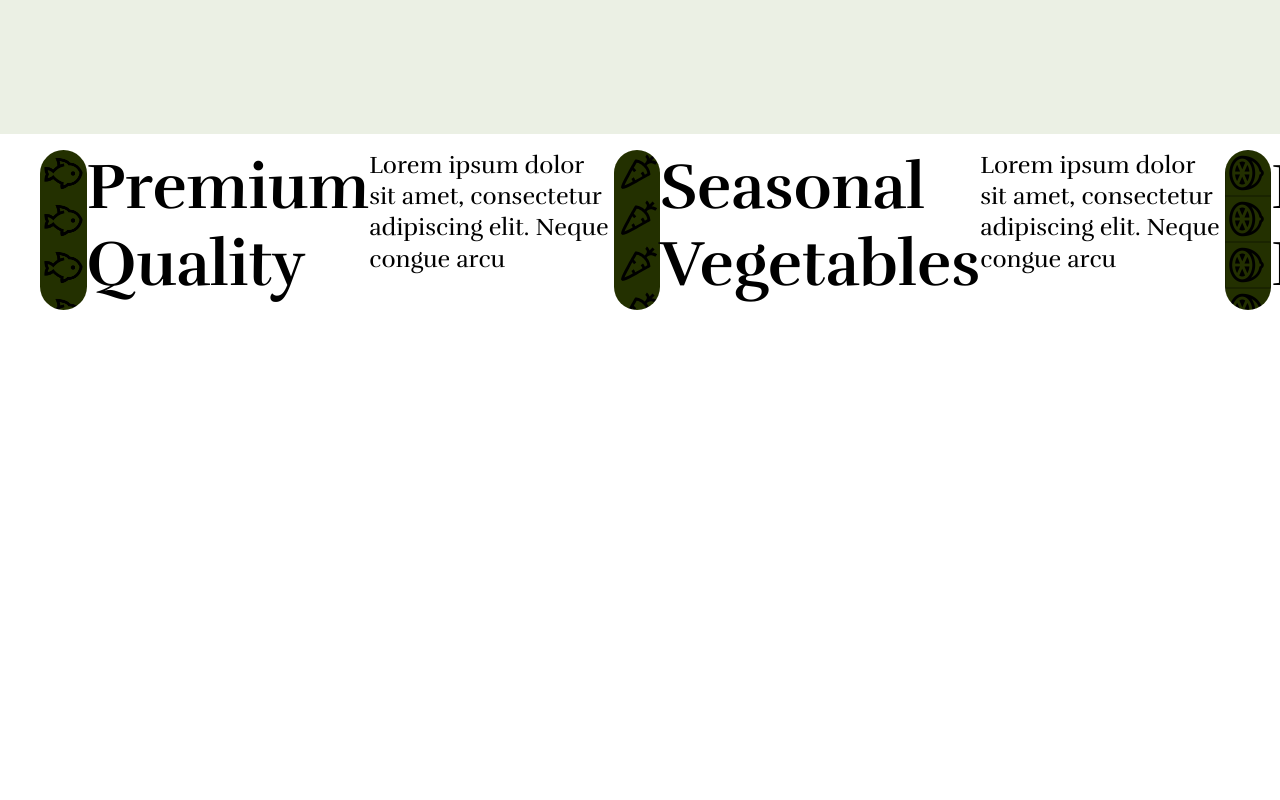
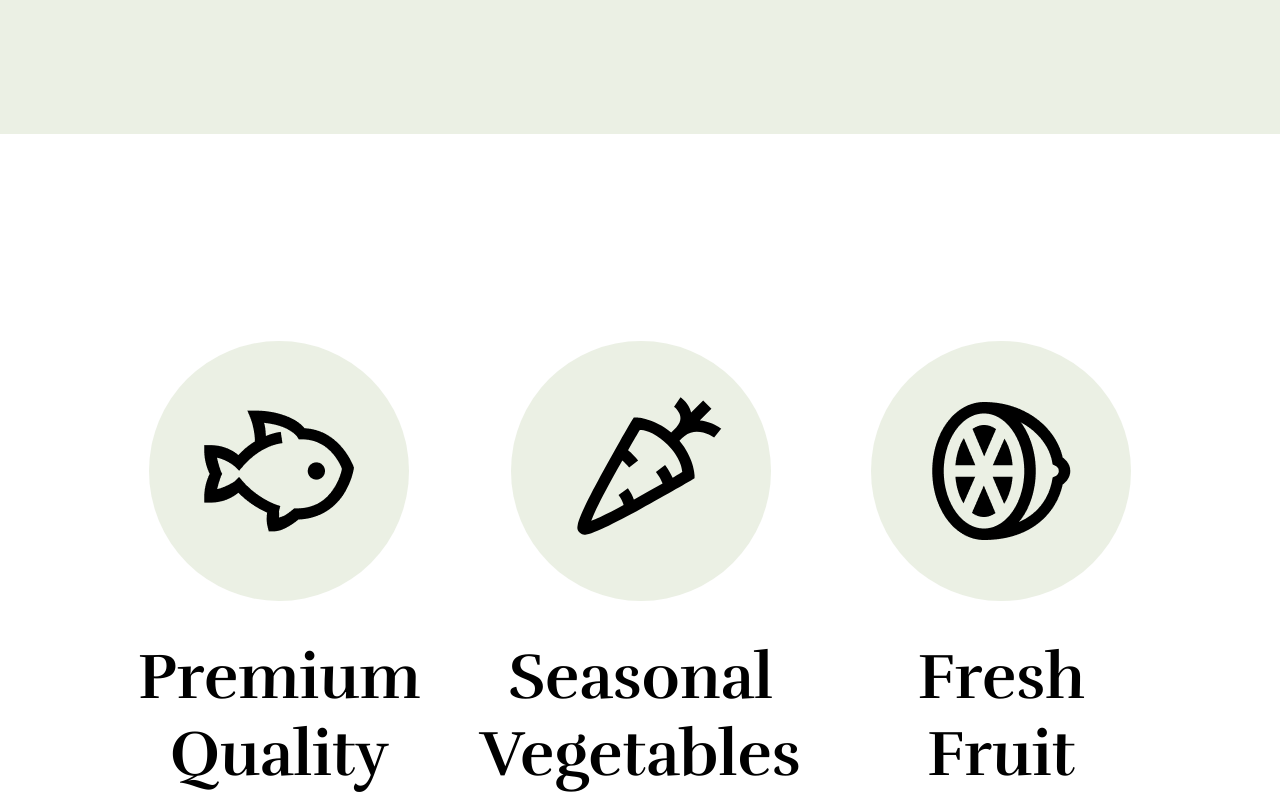
Before and after one commit to Ismailerbest/Restaurant-website, a plain HTML site: page index.html in a window 1280 px wide. Shown: the part 4640-5440 px from the top of the page. Before the commit the page ends 4966 px from the top, so only its background shows below. Drawn offline with Linux system fonts and the light colour scheme.

Commit message:
added a section

```diff
--- a/CSS/styles.css
+++ b/CSS/styles.css
@@ -35,6 +35,8 @@ h2 {
     line-height: 1.2;
     margin: 0px;
 }
+
+
 
 .header {
     padding-top: 46px;
@@ -292,32 +294,43 @@ h2 {
     line-height: 1.3;
 }
 
+.icon-list {
+    display: flex;
+    justify-content: center;
+    text-align: center;
+    list-style-type: none;
+    margin-top: 0px;
+    margin-bottom: 0px;
+    padding-top: 207px;
+    padding-bottom: 190px;
+    padding-left: 0px;
+}
 
 
-.icon-list {
-    display: flex;
-    align-items: center;
+.icon-svg {
+    margin-right: 60px;
 }
 
-.icon-svg {
-    display: flex;
-    flex-wrap: nowrap;
-    justify-content: center;
+.icon-svg:last-child {
+    margin-right: 0px;
 }
 
-.icon-svg::before {
+.icon-title::before {
+    display: block;
     content: "";
-    display: block;
-    background-size: contain;
-    background-color: #233000;
-    border-radius: 80px;
-    width: 160px;
-    height: 160px;
+    width: 260px;
+    height: 260px;
+    background-repeat: no-repeat;
+    background-position: center;
+    margin-left: auto;
+    margin-right: auto;
+    background-color: #EBF0E4;
+    border-radius: 50%;
+    margin-bottom: 39px;
 }
 
 .icon-list-item1::before {
     background-image: url("../Images/Icon_fish.png");
-
 }
 
 .icon-list-item2::before {
@@ -325,5 +338,9 @@ h2 {
 }
 
 .icon-list-item3::before {
-    background-image: url("../Images/Icon_lemon.png");
+    background-image: url("../Images/Vector_lemon.png");
 }
+
+.icon-title {
+    margin-bottom: 39px;
+}
--- a/index.html
+++ b/index.html
@@ -128,22 +128,24 @@
     </section>
 
     <section class="icon">
+        <div class="container">
             <ul class="icon-list">
-            <li class="icon-svg icon-list-item1">
-                <h2 class="icon-title">Premium Quality</h2>
+                <li class="icon-svg ">
+                    <h2 class="icon-title icon-list-item1">Premium Quality</h2>
                     <p class="icon-text">Lorem ipsum dolor sit amet, consectetur adipiscing elit. Neque congue arcu</p>
                 </li>
-            <li class="icon-svg icon-list-item2">
-                <h2 class="icon-title">Seasonal Vegetables</h2>
+                <li class="icon-svg ">
+                    <h2 class="icon-title icon-list-item2">Seasonal Vegetables</h2>
                     <p class="icon-text">Lorem ipsum dolor sit amet, consectetur adipiscing elit. Neque congue arcu</p>
                 </li>
-            <li class="icon-svg icon-list-item3">
-                <h2 class="icon-title">Fresh Fruit</h2>
+                <li class="icon-svg ">
+                    <h2 class="icon-title icon-list-item3">Fresh Fruit</h2>
                     <p class="icon-text">
                         Lorem ipsum dolor sit amet, consectetur adipiscing elit. Neque congue arcu
                     </p>
                 </li>
             </ul>
+        </div>
     </section>
 
 
```
Also changed, not shown: Images/CircleIcon.png (added), Images/Vector_lemon.png (added). Lines whose indentation alone changed are shown as unchanged.
